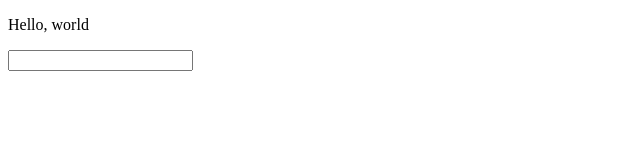
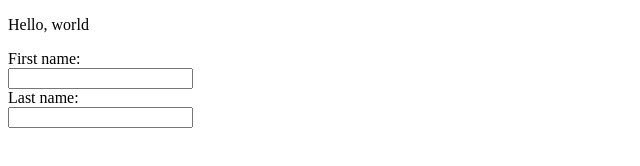
Before and after one commit to brewcrew059/brewcrew059.github.io, a plain HTML site: page assignments/assignment01.html in a window 1280 px wide. Shown: the whole page, without its empty margins (0-640 px from the left). Drawn offline with Linux system fonts and the light colour scheme.

Commit message:
Update assignment01.html

```diff
--- a/assignments/assignment01.html
+++ b/assignments/assignment01.html
@@ -6,7 +6,10 @@
 <body>
 <p>Hello, world</p>
   <form>
-    <input type="text">
+    <label for="fname">First name:</label><br>
+    <input type="text" id="fname" name="fname"><br>
+    <label for="lname">Last name:</label><br>
+    <input type="text" id="lname" name="lname">
   </form>
 </body>
 </html>
```
